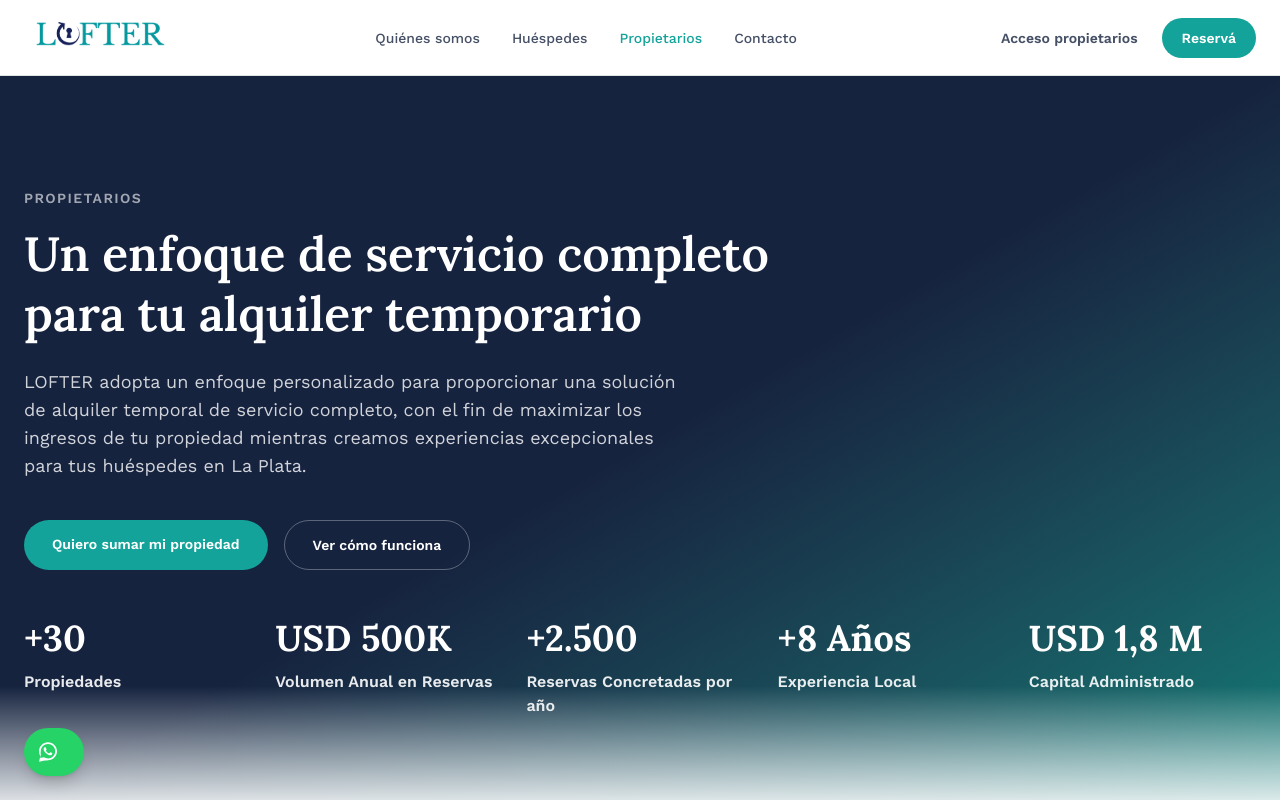
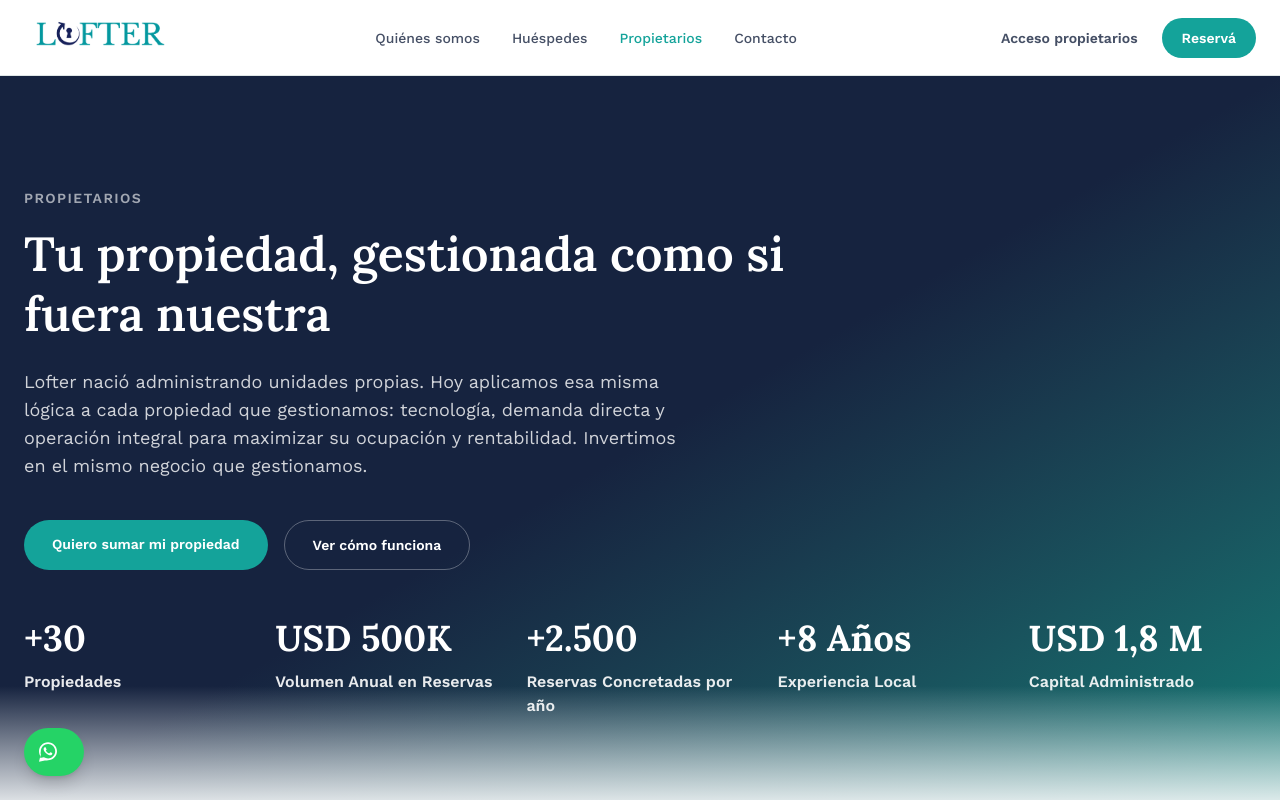
Before and after one commit to germanarias09-dotcom/lofter-site, a Next.js app: page /propietarios in a window 1280 px wide. Shown: the top 800 px of the page. Built offline with nearby package versions, Linux system fonts and the light colour scheme.

Commit message:
Nuevo titular y bajada del hero de Propietarios

```diff
--- a/src/app/propietarios/page.tsx
+++ b/src/app/propietarios/page.tsx
@@ -139,13 +139,13 @@ export default function PropietariosPage() {
               Propietarios
             </p>
             <h1 className="font-display max-w-3xl text-4xl font-semibold leading-tight sm:text-5xl">
-              Un enfoque de servicio completo para tu alquiler temporario
+              Tu propiedad, gestionada como si fuera nuestra
             </h1>
             <p className="mt-6 max-w-2xl text-lg text-white/80">
-              LOFTER adopta un enfoque personalizado para proporcionar una solución de
-              alquiler temporal de servicio completo, con el fin de maximizar los ingresos
-              de tu propiedad mientras creamos experiencias excepcionales para tus
-              huéspedes en La Plata.
+              Lofter nació administrando unidades propias. Hoy aplicamos esa misma
+              lógica a cada propiedad que gestionamos: tecnología, demanda directa y
+              operación integral para maximizar su ocupación y rentabilidad.
+              Invertimos en el mismo negocio que gestionamos.
             </p>
             <div className="mt-10 flex flex-wrap gap-4">
               <a
```
